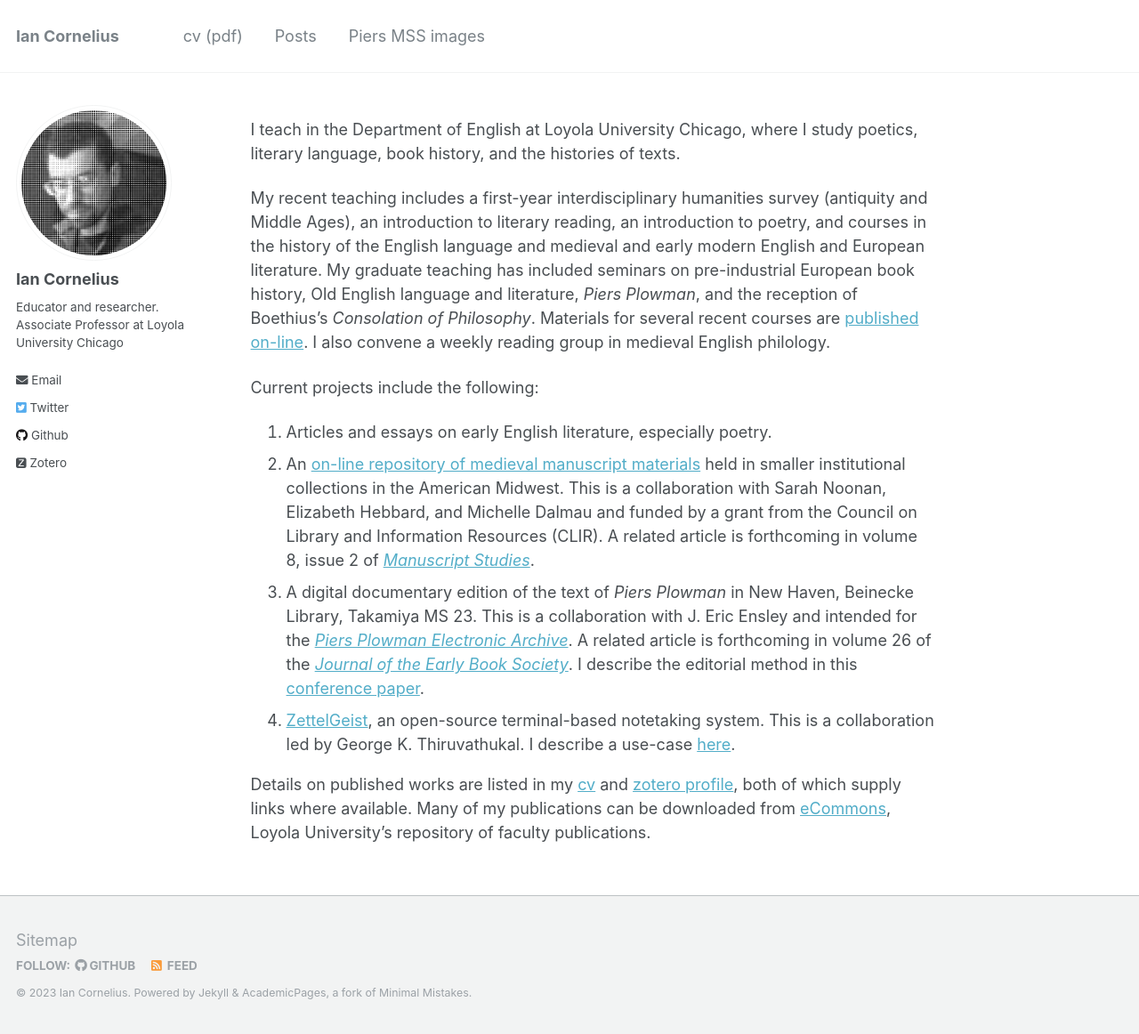
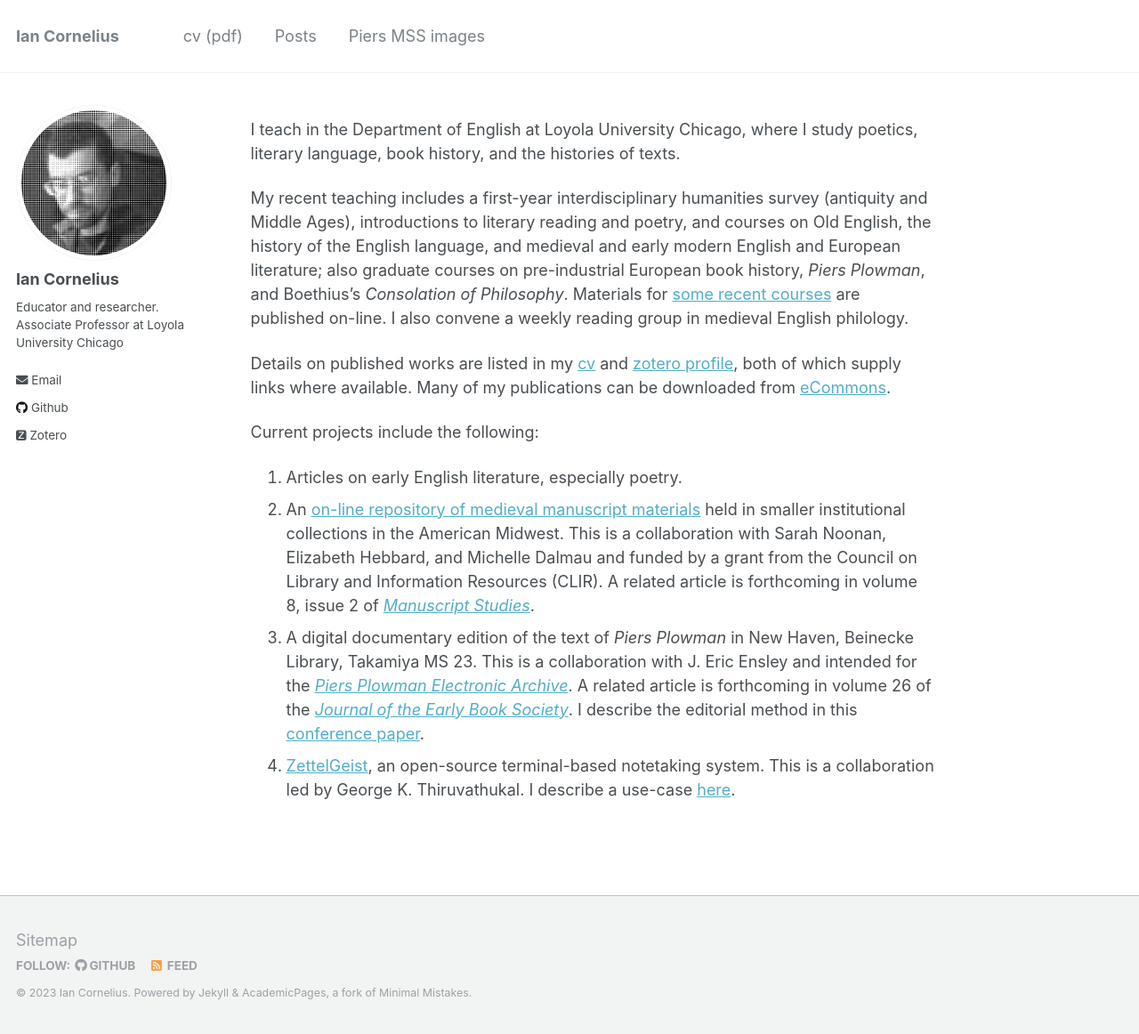
Before and after one commit to icornelius/icornelius.github.io, a Jekyll site: the page built from docs/_pages/index.md, in a window 1280 px wide and 1162 px high. Shown: the whole window at 89% size. Built offline with Jekyll 4.4.1, drawn with Linux system fonts in a browser that asks for light colours; some web fonts are replaced.

Commit message:
update website
- update index.md
- remove Twitter

```diff
--- a/docs/_config.yml
+++ b/docs/_config.yml
@@ -57,7 +57,7 @@ yandex_site_verification :
 
 # Social Sharing
 twitter:
-  username               : &twitter
+  username               :
 facebook:
   username               :
   app_id                 :
@@ -111,7 +111,7 @@ author:
   stackoverflow    : # http://stackoverflow.com/users/123456/username
   steam            :
   tumblr           :
-  twitter          : "ircornelius"
+  twitter          :
   vine             :
   weibo            :
   xing             :
--- a/docs/_pages/index.md
+++ b/docs/_pages/index.md
@@ -10,14 +10,17 @@ redirect_from:
 
 I teach in the Department of English at Loyola University Chicago, where I study poetics, literary language, book history, and the histories of texts.
 
-My recent teaching includes a first-year interdisciplinary humanities survey (antiquity and Middle Ages), an introduction to literary reading, an introduction to poetry, and courses in the history of the English language and medieval and early modern English and European literature.
-My graduate teaching has included seminars on pre-industrial European book history, Old English language and literature, *Piers Plowman*, and the reception of Boethius's *Consolation of Philosophy*.
-Materials for several recent courses are [published on-line](https://github.com/icornelius/zg-syllabi).
+My recent teaching includes a first-year interdisciplinary humanities survey (antiquity and Middle Ages), introductions to literary reading and poetry, and courses on Old English, the history of the English language, and medieval and early modern English and European literature;
+also graduate courses on pre-industrial European book history, *Piers Plowman*, and Boethius's *Consolation of Philosophy*.
+Materials for [some recent courses](https://github.com/icornelius/zg-syllabi) are published on-line.
 I also convene a weekly reading group in medieval English philology.
+
+Details on published works are listed in my [cv] and [zotero profile], both of which supply links where available.
+Many of my publications can be downloaded from [eCommons].
 
 Current projects include the following:
 
-1. Articles and essays on early English literature, especially poetry.
+1. Articles on early English literature, especially poetry.
 1. An [on-line repository of medieval manuscript materials](https://peripheralmss.org/) held in smaller institutional collections in the American Midwest. This is a collaboration with Sarah Noonan, Elizabeth Hebbard, and Michelle Dalmau and funded by a grant from the Council on Library and Information Resources (CLIR).
 A related article is forthcoming in volume 8, issue 2 of [*Manuscript Studies*].
 1. A digital documentary edition of the text of *Piers Plowman* in New Haven, Beinecke Library, Takamiya MS 23.
@@ -26,9 +29,6 @@ A related article is forthcoming in volume 26 of the [*Journal of the Early Book
 I describe the editorial method in this [conference paper](https://luc.hosted.panopto.com/Panopto/Pages/Viewer.aspx?id=c17f0873-ac2b-4e8f-926a-aebb012b1641).
 1. [ZettelGeist](https://zettelgeist.github.io/), an open-source terminal-based notetaking system. This is a collaboration led by George K. Thiruvathukal. I describe a use-case [here](https://icornelius.github.io/posts/2022/09/using-zettelgeist/).
 
-Details on published works are listed in my [cv] and [zotero profile], both of which supply links where available.
-Many of my publications can be downloaded from [eCommons], Loyola University's repository of faculty publications.
-
 [eCommons]: https://ecommons.luc.edu/do/search/?q=author_lname%3A%22Cornelius%22%20author_fname%3A%22Ian%22
 [cv]: https://github.com/icornelius/cv/releases
 [zotero profile]: https://www.zotero.org/irc7/
```
